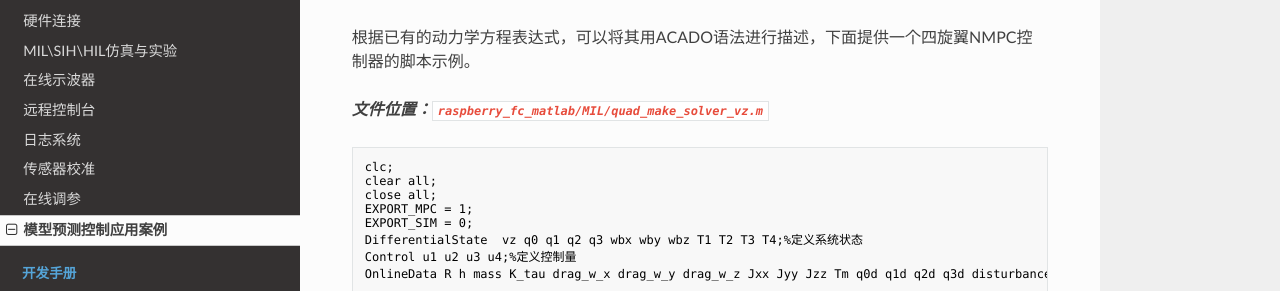
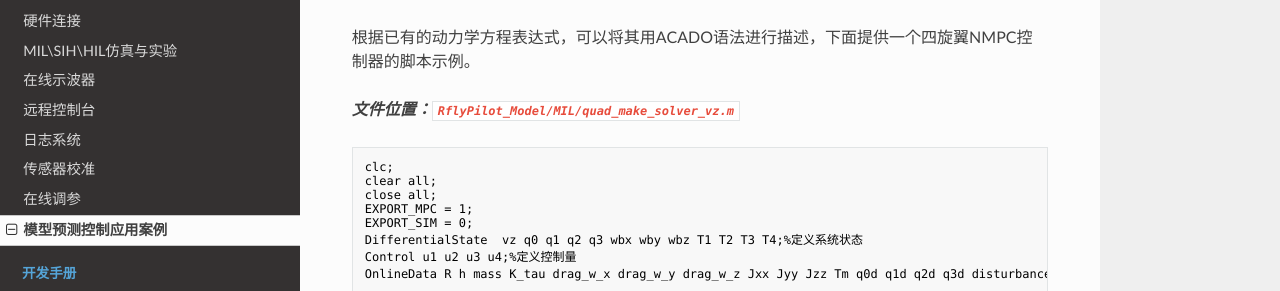
Before and after one commit to RflyPilot/rflypilot, an MkDocs documentation site: the page built from docs/mpc/mpc_example.md, in a window 1280 px wide and 900 px high, scrolled down 4919 px. Shown: the part 156-447 px from the top of the window. Built offline with MkDocs 1.6.1, drawn with Linux system fonts in a browser that asks for light colours; nearby versions of some CDN libraries; some of the changed text lies outside the part shown.

Commit message:
Raspberry_fc_matlab modified

````diff
--- a/docs/mpc/mpc_example.md
+++ b/docs/mpc/mpc_example.md
@@ -30,7 +30,7 @@
 # 2 动力学方程的获取
 利用MATLAB的符号工具箱，可以进行飞行器动力学方程的推导。
 利用如下脚本
-在RflyPilot的MATLAB工程下``Raspberry_fc_matlab``
+在RflyPilot的MATLAB工程下``RflyPilot_Model``
 运行如下脚本即可得到四旋翼飞行器的动力学方程。
 ```
 syms u1 u2 u3 u4 real; % 定义控制输入
@@ -167,7 +167,7 @@ make clean all
 ## 3.3 生成求解器
 根据已有的动力学方程表达式，可以将其用ACADO语法进行描述，下面提供一个四旋翼NMPC控制器的脚本示例。
 
-***文件位置：``raspberry_fc_matlab/MIL/quad_make_solver_vz.m``***
+***文件位置：``RflyPilot_Model/MIL/quad_make_solver_vz.m``***
 ```
 clc;
 clear all;
````
